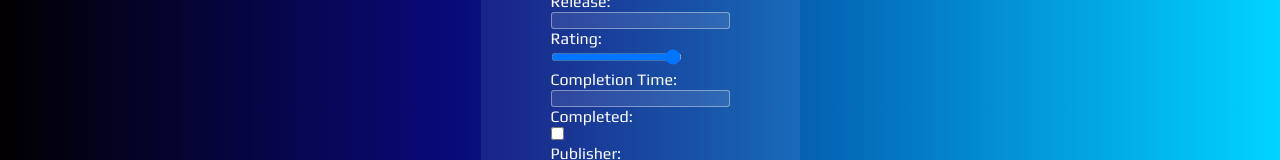
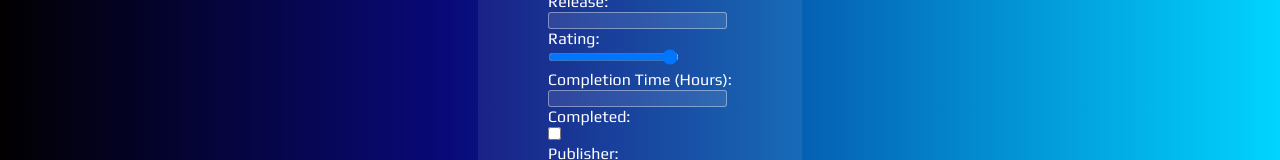
Before and after one commit to adziu1234/PlayList, a React app: page src/added_pages/new-game-input.html in a window 1280 px wide. Shown: the part 145-305 px from the top of the page. Built offline with nearby package versions, Linux system fonts and the light colour scheme.

```diff
--- a/src/added_pages/new-game-input.html
+++ b/src/added_pages/new-game-input.html
@@ -65,7 +65,7 @@
       <input type="text" id="release" name="release"><br>
       <label for="rating">Rating:</label><br>
       <input type="range" id="rating" name="rating" min="1" max="10" value="10" required><br>
-      <label for="completion_time">Completion Time:</label><br>
+      <label for="completion_time">Completion Time (Hours):</label><br>
       <input type="number" id="completion_time" name="completion_time"><br>
       <label for="completion_status">Completed:</label><br>
       <input type="checkbox" id="completion_status" name="completion_status"><br>
```
Also changed, not shown: package.json (+6 -3 lines), dist/bundle.js.
